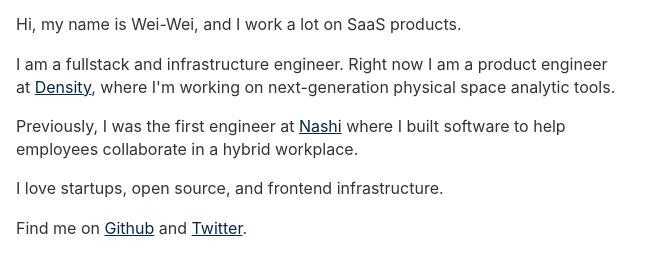
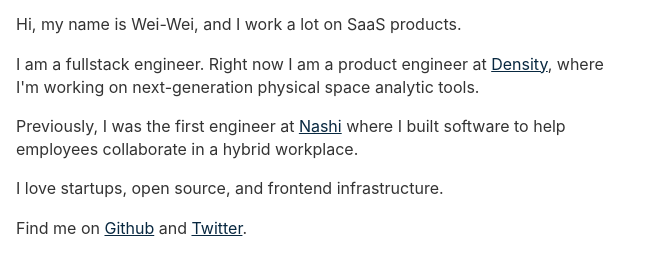
Before and after one commit to wuweiweiwu/blog, an Eleventy site: page about/index.md in a window 1280 px wide. Shown: the part 152-426 px from the top of the page, without its empty margins (0-661 px from the left). Built offline with nearby package versions, Linux system fonts and the light colour scheme; Eleventy itself is replaced by a stand-in of ours; files that its build step writes are made by us from their sources.

Commit message:
update about

```diff
--- a/about/index.md
+++ b/about/index.md
@@ -9,7 +9,7 @@ eleventyNavigation:
 
 Hi, my name is Wei-Wei, and I work a lot on SaaS products.
 
-I am a fullstack and infrastructure engineer. Right now I am a product engineer at [Density](https://density.io/), where I'm working on next-generation physical space analytic tools.
+I am a fullstack engineer. Right now I am a product engineer at [Density](https://density.io/), where I'm working on next-generation physical space analytic tools.
 
 Previously, I was the first engineer at [Nashi](https://www.prnewswire.com/news-releases/density-acquires-nashi-a-desk--and-space-reservation-solution-to-better-enable-hybrid-workplaces-301321843.html) where I built software to help employees collaborate in a hybrid workplace.
 
```
